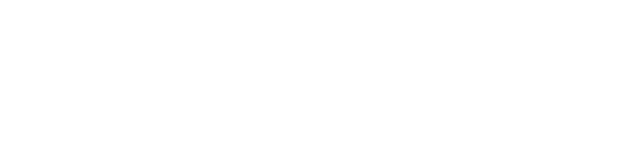
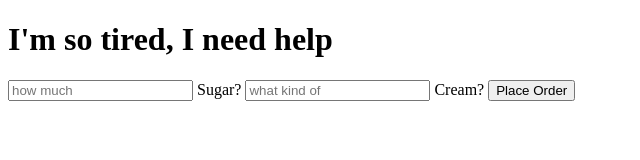
Before and after one commit to missmioh/virtual-barista, a plain HTML site: page index.html in a window 1280 px wide. Shown: the whole page, without its empty margins (0-640 px from the left). Drawn offline with Linux system fonts and the light colour scheme.

Commit message:
Add input area

```diff
--- a/index.html
+++ b/index.html
@@ -10,6 +10,16 @@
 
  <body>
 
+    <h1>I'm so tired, I need help</h1>
+
+    <input placeholder="how much" id="sugar">
+    <label for="sugar">Sugar?</label>
+    <input placeholder="what kind of" id="cream">
+    <label for="cream">Cream?</label>
+    <button>Place Order</button>
+
+    <p></p>
+
  </body>
 
 </html>
```
